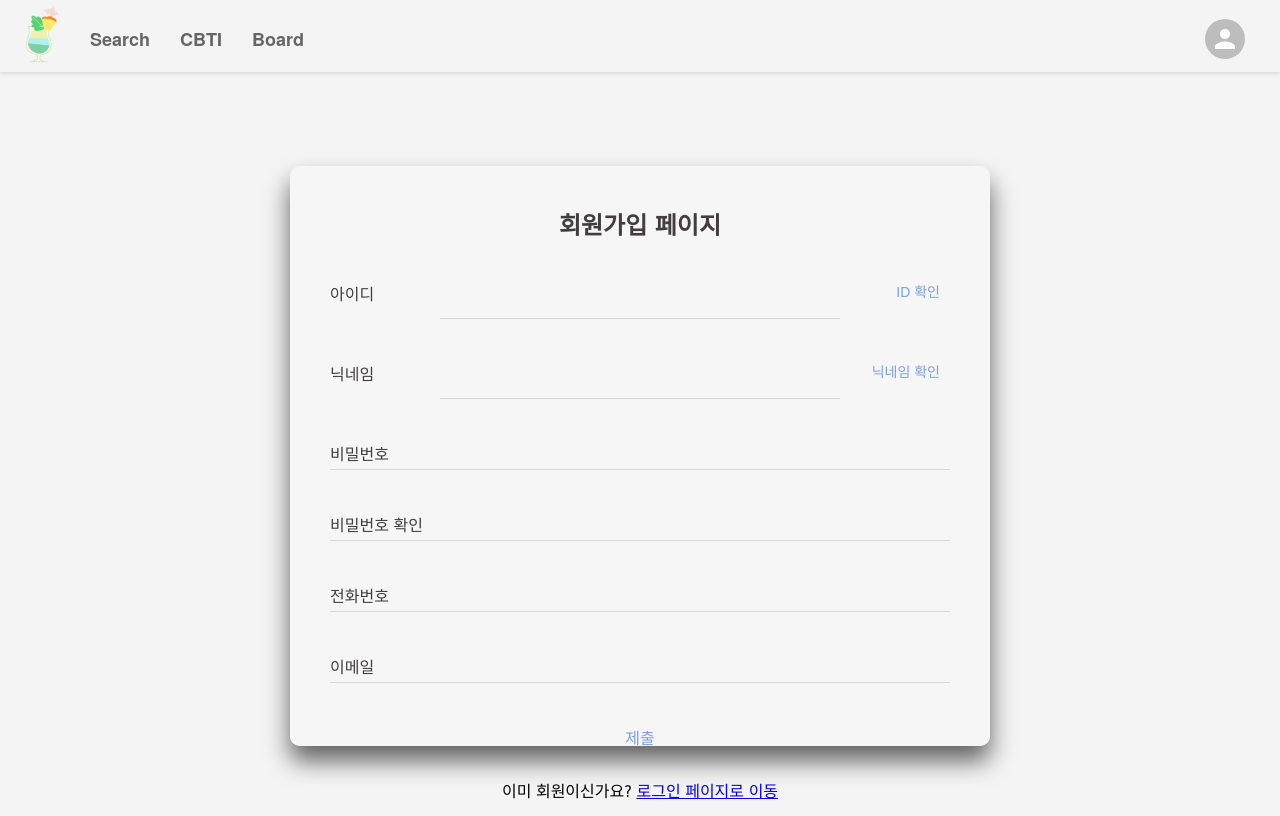
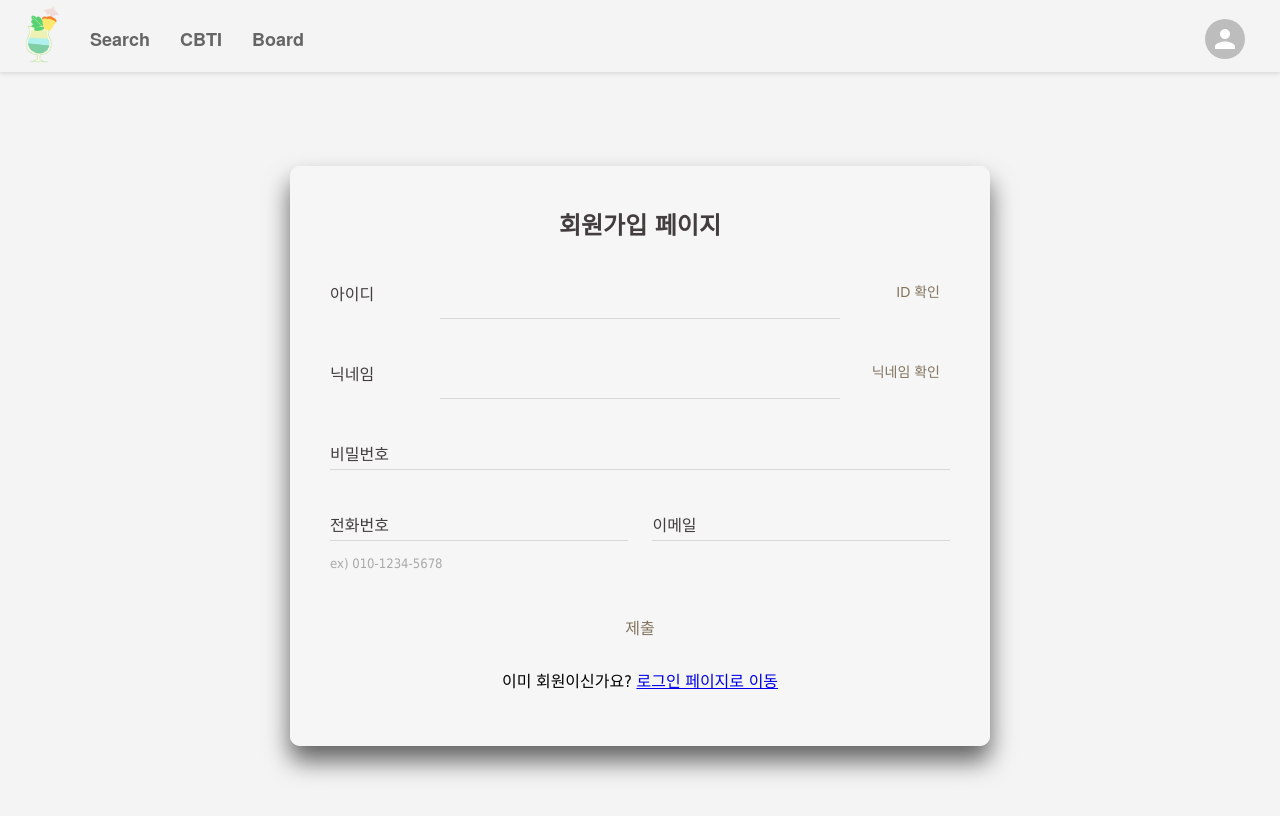
Before and after one commit to jyeongvv/Si-Project-front, a React (Create React App) app: page /join in a window 1280 px wide. Built offline with nearby package versions, Linux system fonts and the light colour scheme; a web font is replaced by a local one.

Commit message:
feat:join 수정

```diff
--- a/src/components/login/Join.css
+++ b/src/components/login/Join.css
@@ -60,7 +60,7 @@
   .join-input-container input:valid + label {
     top: -20px;
     font-size: 12px;
-    color: #7BA0E2;
+    color: #82745e;
   }
 
   /* 확인 버튼 스타일 */
@@ -70,7 +70,7 @@
     right: 0;
     padding: 5px 10px;
     font-size: 14px;
-    color: #7BA0E2;
+    color: #82745e;
     background: transparent;
     border: none;
     border-radius: 5px;
@@ -79,7 +79,7 @@
   }
 
   .join-input-container button.join-check-button:hover {
-    background: #7BA0E2; /* hover 시 배경색 변경 */
+    background: #beac92; /* hover 시 배경색 변경 */
     color: #ffffff; /* hover 시 텍스트 색상 변경 */
   }
 
@@ -92,7 +92,7 @@
     display: block;
     width: 100%;
     padding: 10px 20px;
-    color: #7BA0E2;
+    color: #82745e;
     font-size: 16px;
     text-decoration: none;
     text-transform: uppercase;
@@ -103,7 +103,7 @@
   }
 
   .join-submit-button:hover {
-    background: #7BA0E2;
+    background: #beac92;
     color: #ffffff;
     border-radius: 5px;
     box-shadow: none;
@@ -133,5 +133,27 @@
   .join-input-container input[type="tel"]:valid + label {
     top: -20px;
     font-size: 12px;
-    color: #7BA0E2;
+    color: #82745e;
   }
+
+  .double-input {
+  display: flex;
+  justify-content: space-between;
+}
+
+.double-input-inner {
+  width: 48%;
+  position: relative;
+  margin-bottom: 17px;
+}
+
+.double-input-inner input {
+  width: 100%;
+}
+
+.input-description {
+  font-size: 13px;
+  color: #a9a9a9;
+  margin-right: 185px;
+  font-weight: 100;
+}
--- a/src/components/login/Join.js
+++ b/src/components/login/Join.js
@@ -12,7 +12,7 @@ const Join = () => {
   const [email, setEmail] = useState('');
   const [isUsernameChecked, setIsUsernameChecked] = useState(false);
   const [isNicknameChecked, setIsNicknameChecked] = useState(false);
-  const [passwordMatchError, setPasswordMatchError] = useState(false); // New state for password match error
+  const [passwordMatchError, setPasswordMatchError] = useState(false);
 
   const handleJoin = async () => {
     if (password !== confirmPassword) {
@@ -126,33 +126,19 @@ const Join = () => {
         <label htmlFor="password">비밀번호</label>
       </div>
 
-      <div className="join-input-container">
+      <div className="join-input-container double-input">
+        <div className="double-input-inner">
           <input
-          id="confirm-password"
-          type="password"
-          value={confirmPassword}
-          onChange={(e) => {
-            setConfirmPassword(e.target.value);
-            setPasswordMatchError(password !== e.target.value);
-          }}
-          required
-        />
-        <label htmlFor="confirm-password">비밀번호 확인</label>
-        {passwordMatchError && <p className="error-message">비밀번호와 비밀번호 확인 입력값이 다릅니다.</p>}
-      </div>
-
-      <div className="join-input-container">
-        <input
-          id="phone-number"
+            id="number"
             type="tel"
             value={number}
             onChange={(e) => setNumber(e.target.value)}
             required
           />
-        <label htmlFor="phone-number">전화번호</label>
+          <label htmlFor="number">전화번호</label>
+          <p className="input-description">ex) 010-1234-5678</p>
         </div>
-
-      <div className="join-input-container">
+        <div className="double-input-inner">
           <input
             id="email"
             type="email"
@@ -161,6 +147,7 @@ const Join = () => {
             required
           />
           <label htmlFor="email">이메일</label>
+        </div>
       </div>
 
       <button className="join-submit-button" onClick={handleJoin}>
--- a/src/components/login/Login.css
+++ b/src/components/login/Login.css
@@ -56,7 +56,7 @@
 .myapp-login-box .user-box input:valid ~ label {
   top: -20px;
   font-size: 12px;
-  color: #7BA0E2;
+  color: #82745e;
 }
 
 /* p {
@@ -70,7 +70,7 @@
   display: block;
   width: 100%;
   padding: 10px 20px;
-  color: #7BA0E2;
+  color: #82745e;
   font-size: 16px;
   text-decoration: none;
   text-transform: uppercase;
@@ -82,7 +82,7 @@
 
 .myapp-login-box form button:hover,
 .login-home-button:hover {
-  background: #7BA0E2;
+  background: #beac92;
   color: #ffffff;
   border-radius: 5px;
   box-shadow: none;
```
Lines whose indentation alone changed are shown as unchanged.
